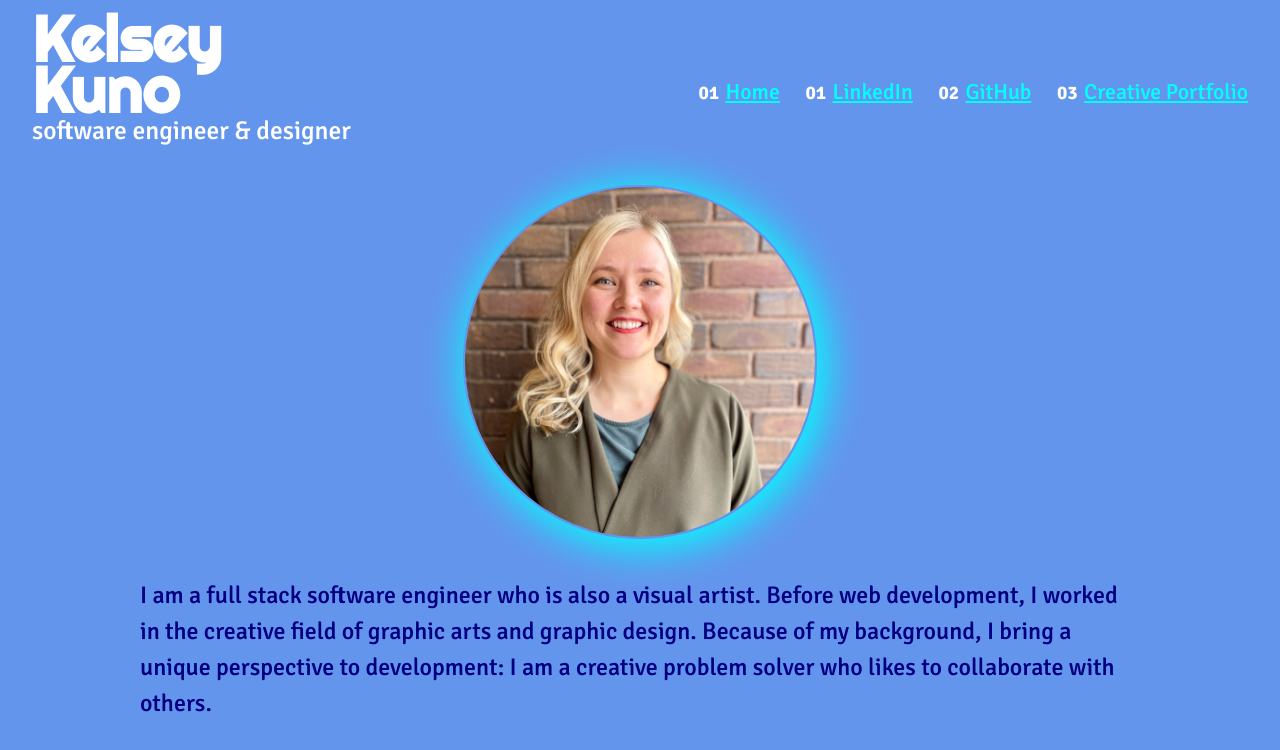
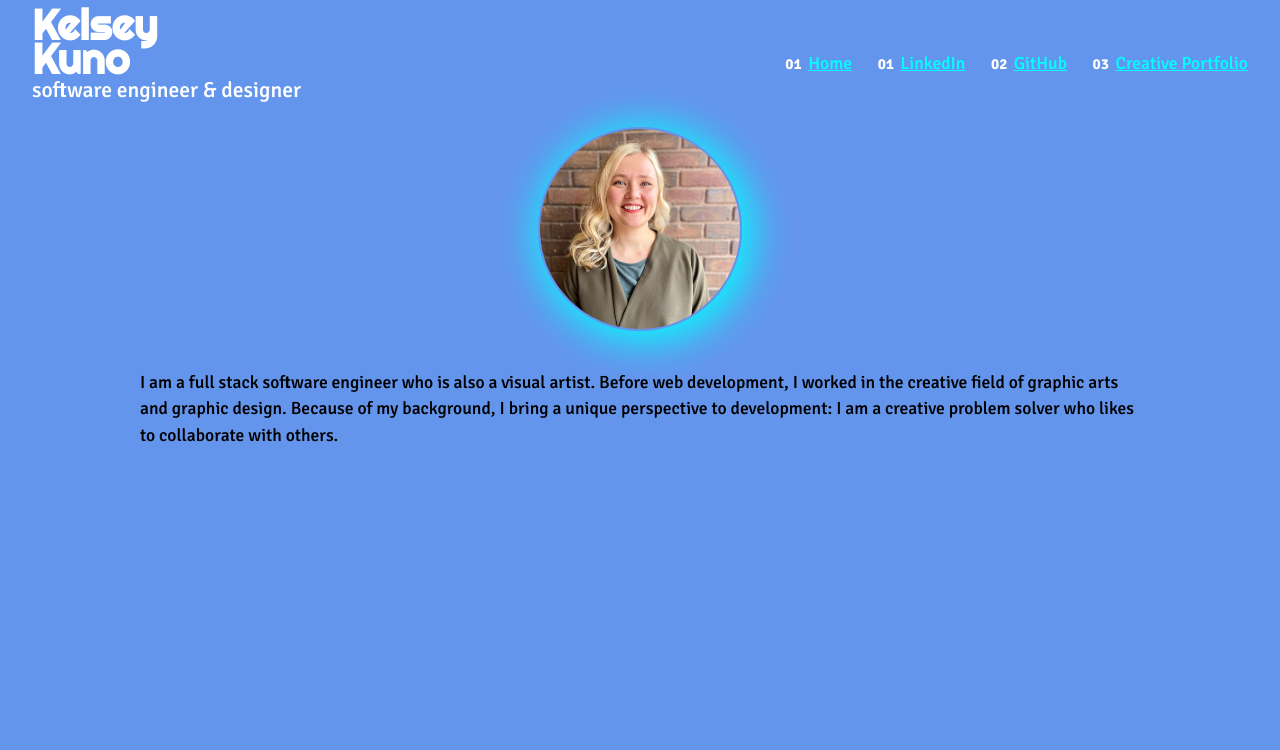
Before and after one commit to kelkuno/portfolio, a React (Create React App) app: page /#/about in a window 1280 px wide. Shown: the top 750 px of the page. Built offline with nearby package versions, Linux system fonts and the light colour scheme.

Commit message:
changed font size units to vh

```diff
--- a/src/components/App/App.css
+++ b/src/components/App/App.css
@@ -32,14 +32,14 @@ body {
 .main-nav .content {
   display: block;
   font-family: 'Signika', sans-serif;
-  font-size: 10vw;
+  font-size: 10vh;
   color: black;
 }
 
 /* About component styles */
 .profile-pic {
-  max-width: 350px;
-  max-height: 350px;
+  max-width: 200px;
+  max-height: 200px;
   flex-grow: 1;
   flex-shrink: 1;
   border-radius: 50%;
@@ -49,8 +49,7 @@ body {
 .about-content {
   font-family: 'Signika', sans-serif;
   font-weight: normal;
-  font-size: 24px;
-  color: navy;
+  font-size: 2.2vh;
   line-height: 1.5;
   flex-basis: 1000px;
   flex-shrink: 3;
@@ -77,11 +76,11 @@ body {
   display: flex;
   flex-direction: column;
   align-items: flex-start;
-  margin: 1vw 0 3vw 0;
+  margin: 1vh 0 3vh 0;
 }
 .nav-text {
   font-family: 'Signika', sans-serif;
-  font-size: 2vw;
+  font-size: 2.7vh;
 }
 .contact-container {
   justify-content: space-between;
@@ -89,19 +88,19 @@ body {
   align-items: center;
 }
 .contact-container a {
-  font-size: 1.7vw;
+  font-size: 2.2vh;
 }
 .number {
   margin: 0 .5vw 0 2vw;
   font-weight: 700;
-  font-size: 1.5vw;
+  font-size: 1.9vh;
   font-family: 'Signika', sans-serif;
 }
 
 /* Resume component styles */
 .resume-container {
   font-family: 'Signika', sans-serif;
-  font-size: 2vw;
+  font-size: 2.5vh;
   height: 100%;
 }
 .block {
@@ -117,7 +116,7 @@ body {
 }
 .employment-info {
   margin-bottom: 10px;
-  font-size: 2.3vw;
+  font-size: 2.8vh;
 }
 
 
@@ -126,15 +125,15 @@ h1{
   margin: 0;
   padding: 0;
   font-family: 'Righteous', cursive;
-  font-size: 5vw;
-  line-height: 4vw;
+  font-size: 5.3vh;
+  line-height: 4.3vh;
 }
 h2 {
   margin: 0;
   padding: 0;
   font-family: 'Righteous', cursive;
-  font-size: 4.5vw;
-  letter-spacing: .06em;
+  font-size: 4.2vh;
+  letter-spacing: .1em;
   text-transform: uppercase;
   color: #6495ED;
   -webkit-text-stroke-width: 1px;
@@ -145,7 +144,7 @@ button {
   padding: 0;
   font-weight: bold;
   text-transform: uppercase;
-  font-size: 2.2vw;
+  font-size: 2.5vh;
   font-family: 'Signika', sans-serif;
   background-color: #6495ED;
   padding: 10px 20px;
@@ -157,35 +156,34 @@ button:hover {
   background-color: #0ff;
 }
 h3 {
-  margin: 2vw 0;
+  margin: 1.5vh 0;
   padding: 0;
   font-weight: bold;
   text-transform: uppercase;
-  font-size: 2.5vw;
+  font-size: 3vh;
 }
 h4 {
   margin: 0 6vw 2vw 0;
   padding: 0;
   font-weight: bold;
-  font-size: 2.5vw;
+  font-size: 3vh;
 }
 .underline {
   text-decoration: underline;
 }
 p{
-  margin: 2vw 0;
+  margin: 2.5vh 0;
   font-family: 'Signika', sans-serif;
-  font-size: 2vw;
+  font-size: 2.5vh;
 }
 li {
   font-family: 'Signika', sans-serif;
-  font-size: 3vh;
-  color: green;
+  font-size: 2.5vh;
 }
 a {
   color: #0ff;
   font-family: 'Signika', sans-serif;
-  font-size: 2vw;
+  font-size: 2.5vh;
 }
 /* projects */
 .projects {
@@ -194,7 +192,6 @@ a {
   justify-content: center;
 }
 .projects .container {
-  border: solid 3px black;
   max-width: 600px;
   display: flex;
   flex-wrap: wrap;
@@ -203,7 +200,7 @@ a {
   box-shadow: 5px 5px 40px 5px #0ff;
   padding: 20px;
   border-radius: 5%;
-  margin: 50px;
+  margin: 2vh;
 }
 img {
   width: 100%;
@@ -219,7 +216,7 @@ img {
   justify-content: center;
 }
 .three-img iframe {
-  margin: 2vw 2vw;
+  margin: 2vh 2vh;
 }
 .technologies {
   display: flex;
```
